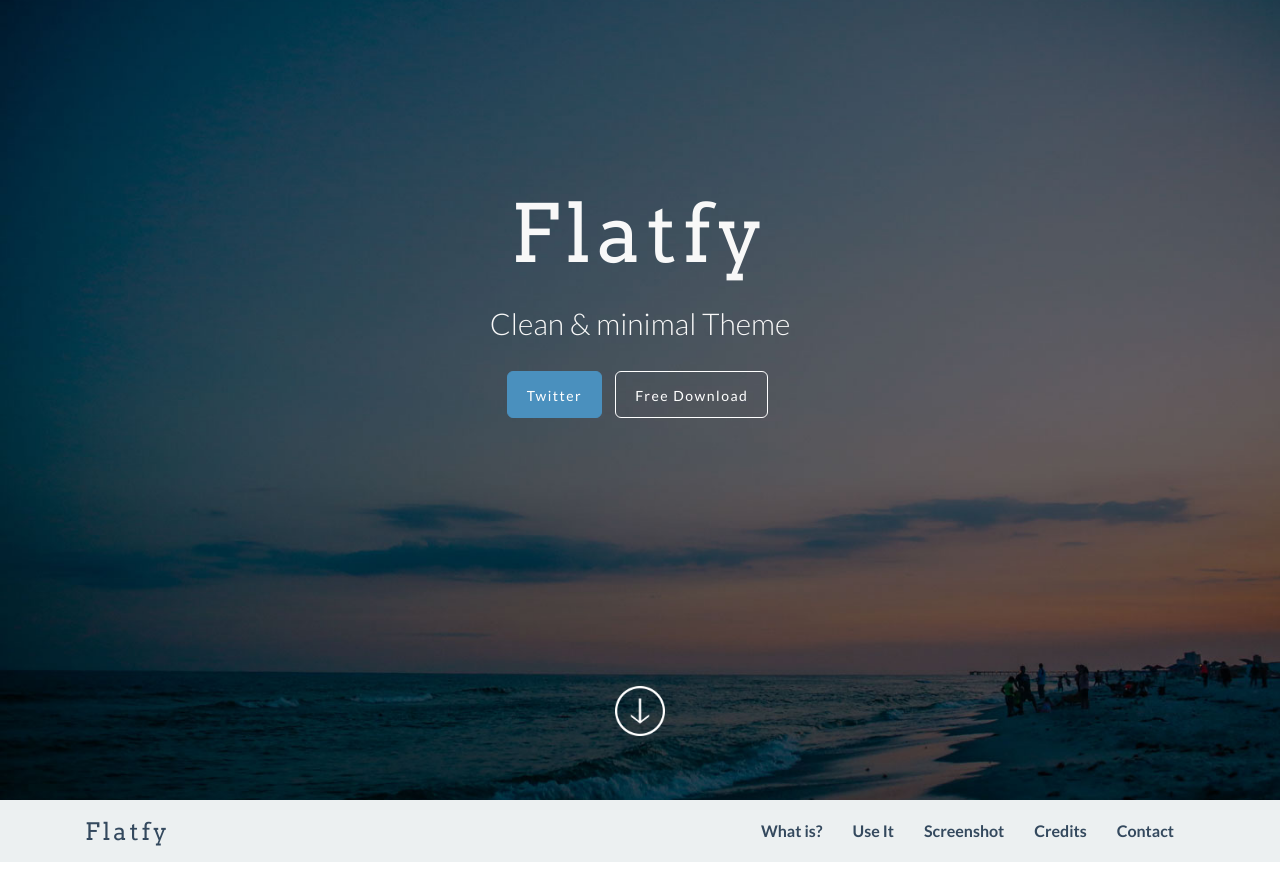
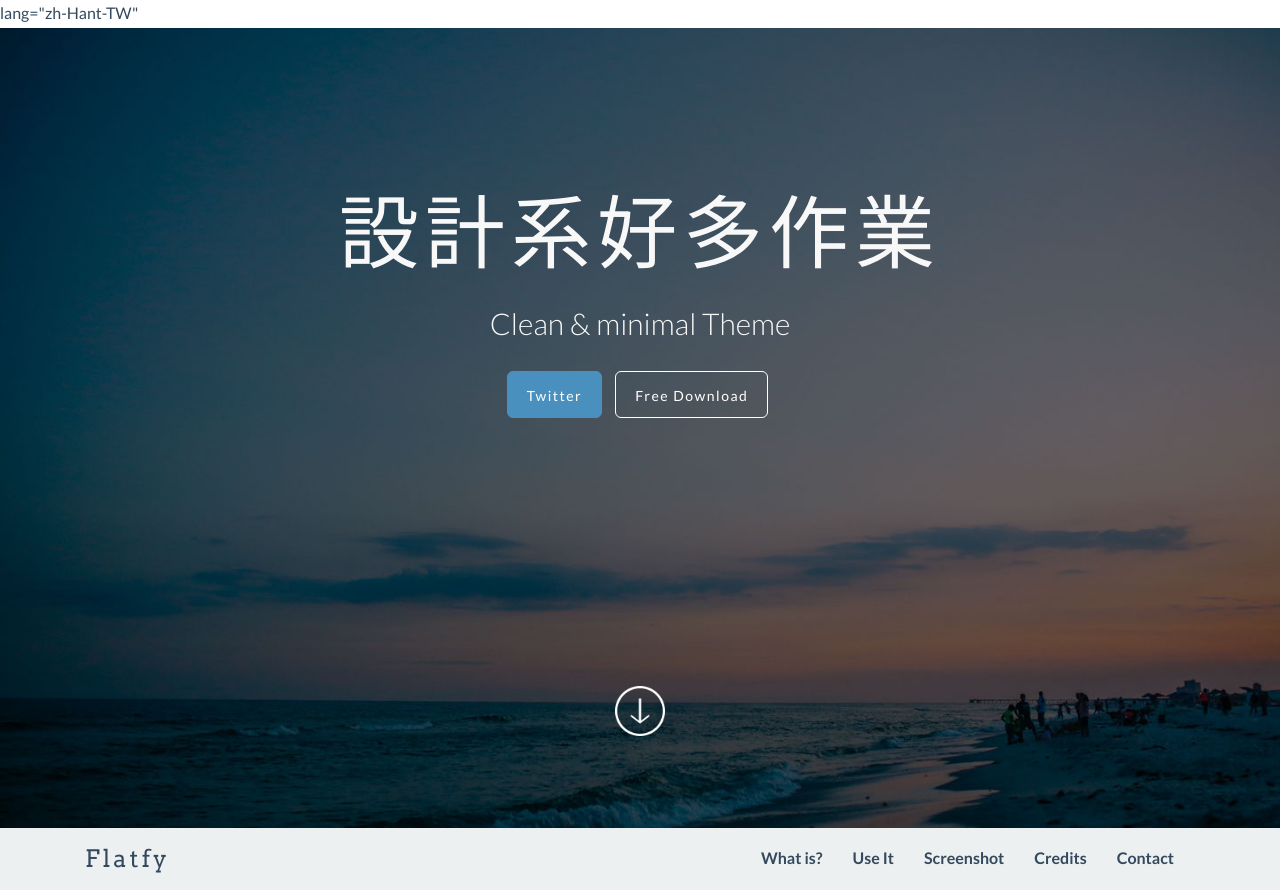
Before and after one commit to AWU9238/webex7, a plain HTML site: page index.html in a window 1280 px wide. Shown: the top 893 px of the page. Drawn offline with Linux system fonts and the light colour scheme.

Commit message:
標題 內容
<title> <h1

```diff
--- a/index.html
+++ b/index.html
@@ -4,14 +4,15 @@
 <!--[if IE 7]>    <html class="no-js ie7 oldie" lang="en"> <![endif]-->
 <!--[if IE 8]>    <html class="no-js ie8 oldie" lang="en"> <![endif]-->
 <!--[if IE 9]>    <html class="no-js ie9" lang="en"> <![endif]-->
-<!--[if gt IE 9]><!--> <html> <!--<![endif]-->
+<!--[if gt IE 9]><!-->
+<html>lang="zh-Hant-TW" <!--<![endif]-->
 <head>
     <meta charset="utf-8">
     <meta name="viewport" content="width=device-width, user-scalable=no, initial-scale=1.0, minimum-scale=1.0, maximum-scale=1.0">
     <meta name="description" content="Flatfy Free Flat and Responsive HTML5 Template ">
     <meta name="author" content="">
 
-    <title>Flatfy – Free Flat and Responsive HTML5 Template</title>
+    <title>我在等實體體育課</title>
 
     <!-- Bootstrap core CSS -->
     <link href="css/bootstrap.min.css" rel="stylesheet">
@@ -58,7 +59,7 @@
 	<!-- FullScreen -->
     <div class="intro-header">
 		<div class="col-xs-12 text-center abcen1">
-			<h1 class="h1_home wow fadeIn" data-wow-delay="0.4s">Flatfy</h1>
+			<h1 class="h1_home wow fadeIn" data-wow-delay="0.4s">設計系好多作業</h1>
 			<h3 class="h3_home wow fadeIn" data-wow-delay="0.6s">Clean & minimal Theme</h3>
 			<ul class="list-inline intro-social-buttons">
 				<li><a href="https://twitter.com/galantiandrea" class="btn  btn-lg mybutton_cyano wow fadeIn" data-wow-delay="0.8s"><span class="network-name">Twitter</span></a>
```
